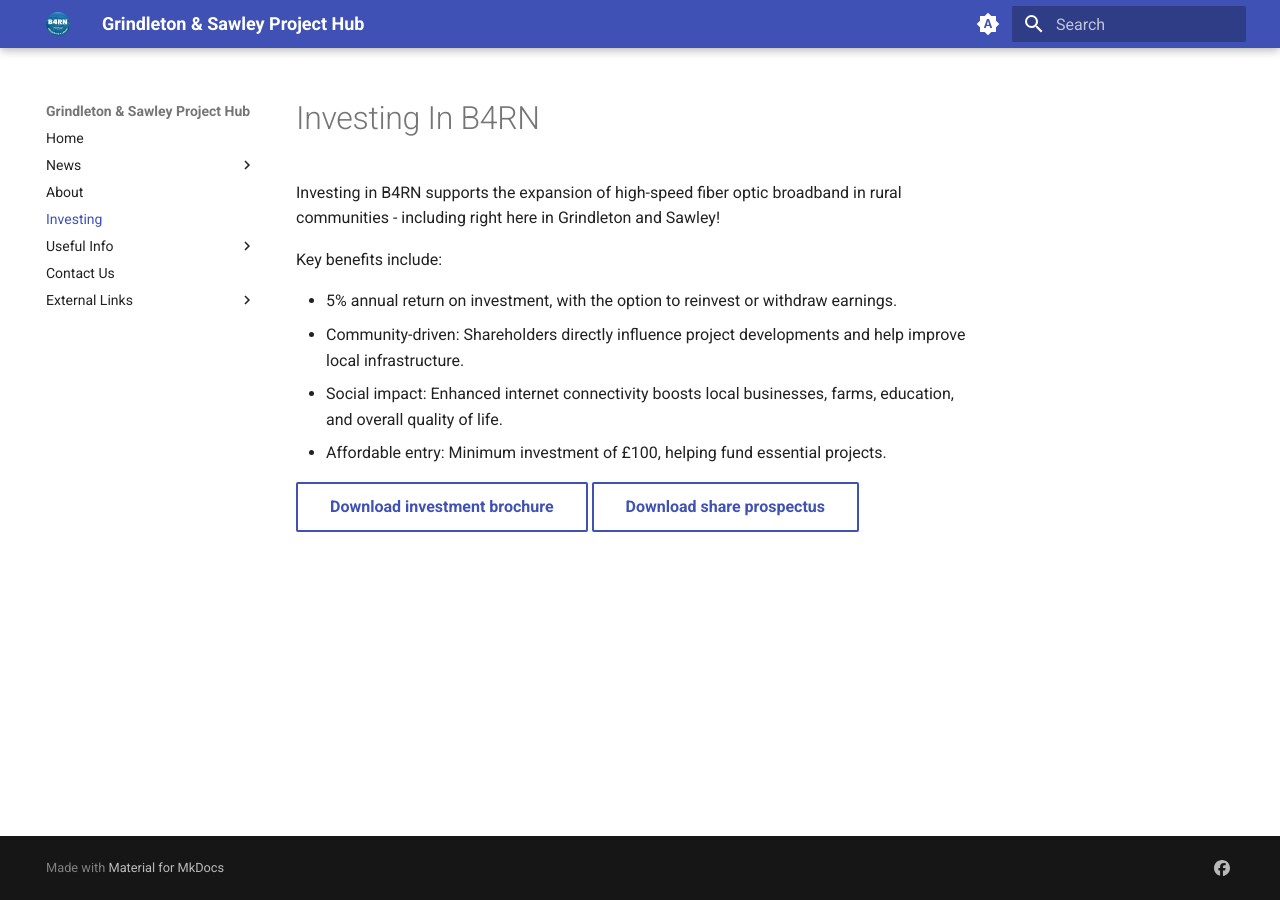
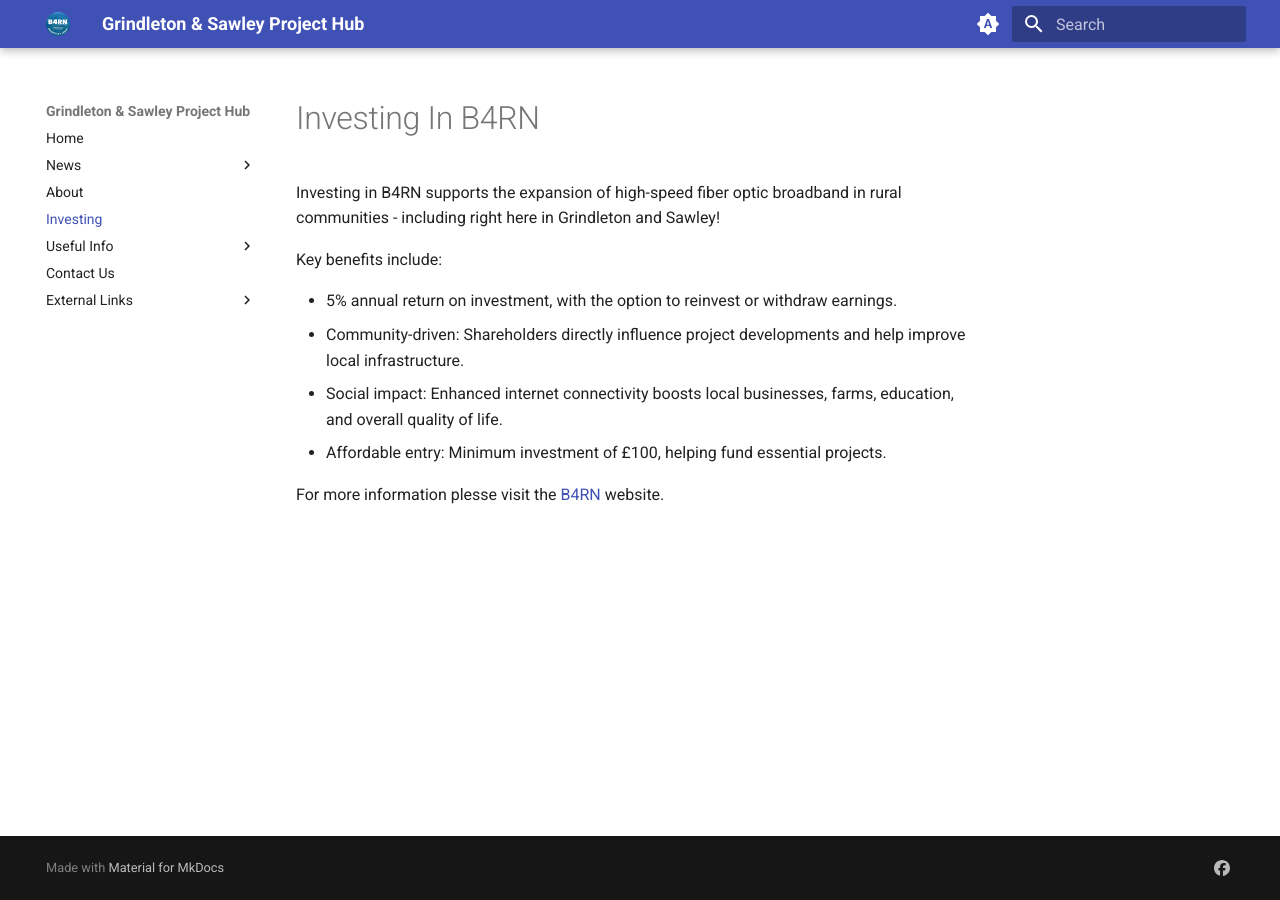
Before and after one commit to DJBenson/b4rngsdocs, an MkDocs documentation site: the page built from docs/investing.md, in a window 1280 px wide. Built offline with MkDocs 1.6.1 and Material for MkDocs 9.7.7, drawn with Linux system fonts in a browser that asks for light colours.

Commit message:
Update investing.md

```diff
--- a/docs/investing.md
+++ b/docs/investing.md
@@ -9,4 +9,4 @@
 * Social impact: Enhanced internet connectivity boosts local businesses, farms, education, and overall quality of life.
 * Affordable entry: Minimum investment of £100, helping fund essential projects.
 
-[Download investment brochure](https://b4rn.org.uk/assets/documents/documents/investment-booklet.pdf){ .md-button } [Download share prospectus](https://b4rn.org.uk/assets/documents/i-isp-share-prospectus.pdf){ .md-button }
+For more information plesse visit the [B4RN](https://www.b4rn.org.uk) website.
```
